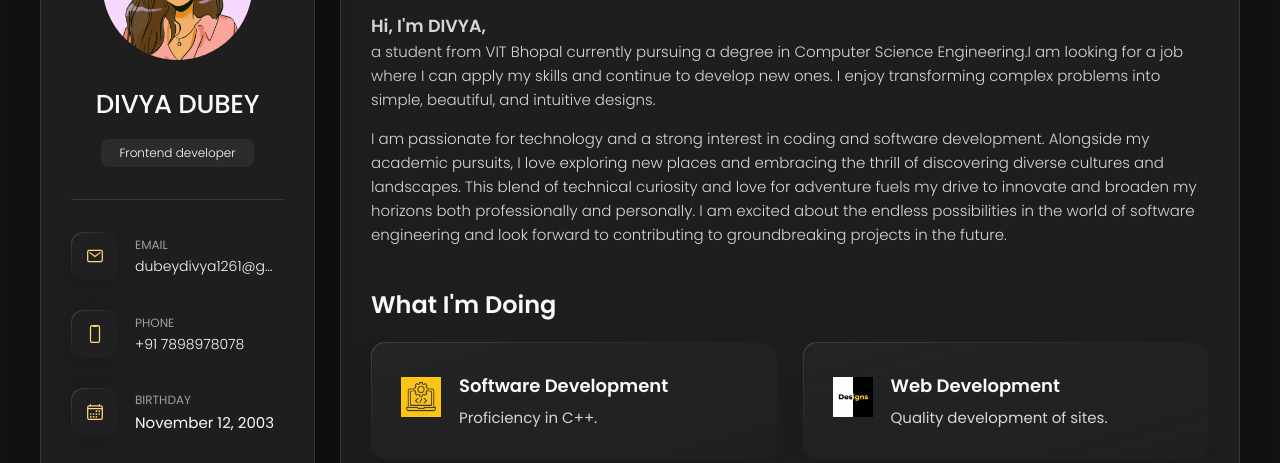
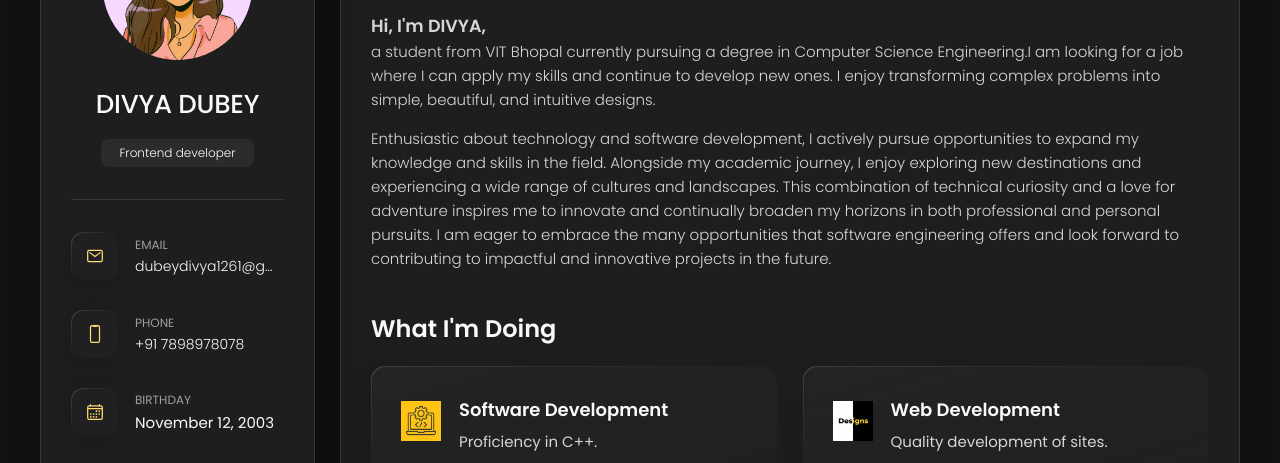
Before and after one commit to divya1261/portfolio_update, a plain HTML site: page index.html in a window 1280 px wide. Shown: the part 211-674 px from the top of the page. Drawn offline with nearby package versions, Linux system fonts and the light colour scheme.

Commit message:
Update index.html

```diff
--- a/index.html
+++ b/index.html
@@ -212,8 +212,9 @@
           </p>
 
           <p>
-          I am passionate for technology and a strong interest in coding and software development. Alongside my academic pursuits, I love exploring new places and embracing the thrill of discovering diverse cultures and landscapes. This blend of technical curiosity and love for adventure fuels my drive to innovate and broaden my horizons both professionally and personally. I am excited about the endless possibilities in the world of software engineering and look forward to contributing to groundbreaking projects in the future.
+         Enthusiastic about technology and software development, I actively pursue opportunities to expand my knowledge and skills in the field. Alongside my academic journey, I enjoy exploring new destinations and experiencing a wide range of cultures and landscapes. This combination of technical curiosity and a love for adventure inspires me to innovate and continually broaden my horizons in both professional and personal pursuits. I am eager to embrace the many opportunities that software engineering offers and look forward to contributing to impactful and innovative projects in the future.
           </p>
+
         </section>
 
 
```
